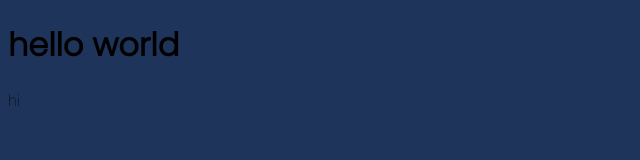
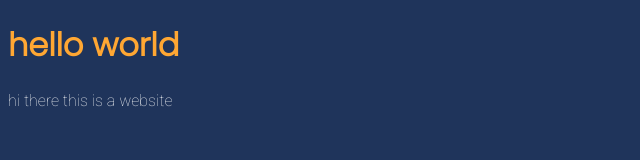
Before and after one commit to EmanuelGustafzon/Milestone-project-1-music-lessons, a plain HTML site: page index.html in a window 1280 px wide. Shown: the whole page, without its empty margins (0-640 px from the left). Drawn offline with Linux system fonts and the light colour scheme.

Commit message:
Add font color for body and h1, h2 and h3

```diff
--- a/assets/css/style.css
+++ b/assets/css/style.css
@@ -2,9 +2,11 @@
 body {
     background-color:#1f345b;
    font-family: roboto, Arial, Helvetica, sans-serif;
+   color:#e8eaee;
 
 }
 
 h1 {
     font-family:poppins;
+    color:#ffa733;
 }
--- a/index.html
+++ b/index.html
@@ -4,7 +4,12 @@
     <meta charset="UTF-8">
     <meta http-equiv="X-UA-Compatible" content="IE=edge">
     <meta name="viewport" content="width=device-width, initial-scale=1.0">
-    <title>Document</title>
+    <meta name="description" content="Learn how to play and instrument during 12 months.weekly online group sessions and one to one sessions. Learn how to play the guitar, piano, drums or singing.">
+    <meta name="keywords" content="Learn guitar, piano, drums, singing, online lessons">
+
+    <title>Iplay, music lessons</title>
+
+
     <link rel="stylesheet" href="assets/css/style.css">
     <style>
         @import url('https://fonts.googleapis.com/css2?family=Lato:wght@300&family=Oswald&family=Poppins:wght@300&family=Roboto:wght@100&family=Work+Sans:ital,wght@0,300;1,300&display=swap');
@@ -12,6 +17,6 @@
 </head>
 <body>
     <h1>hello world</h1>
-    <p>hi</p>
+    <p>hi there this is a website</p>
 </body>
 </html>
```
